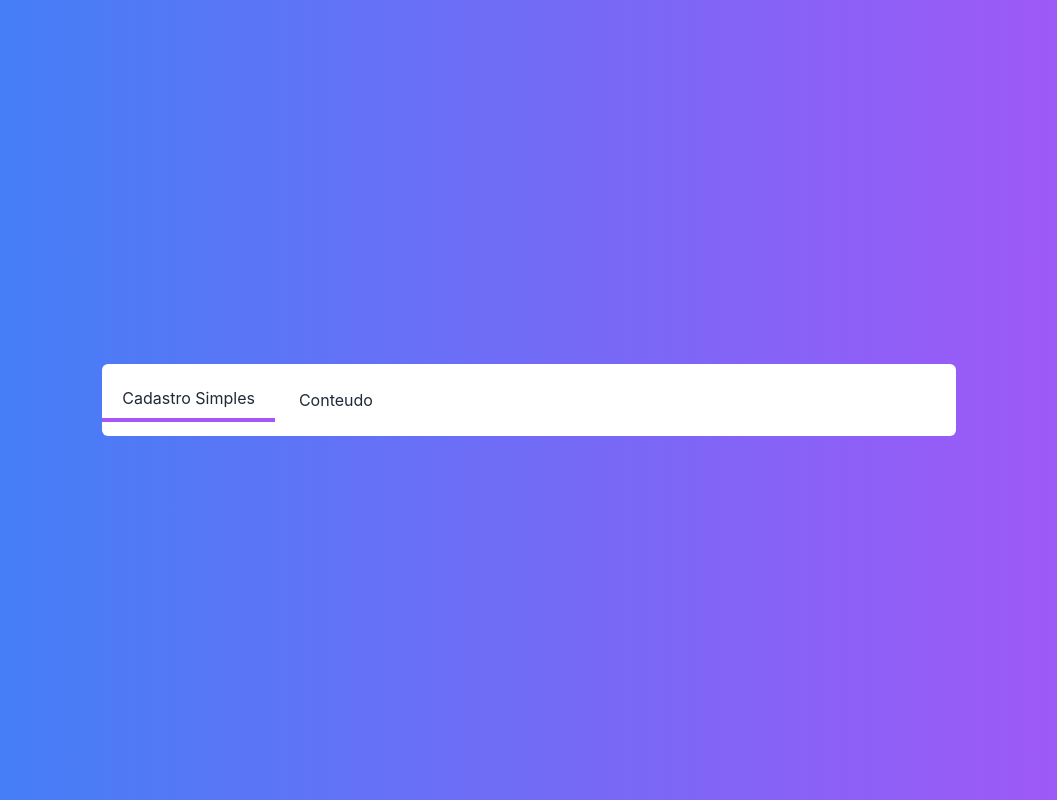
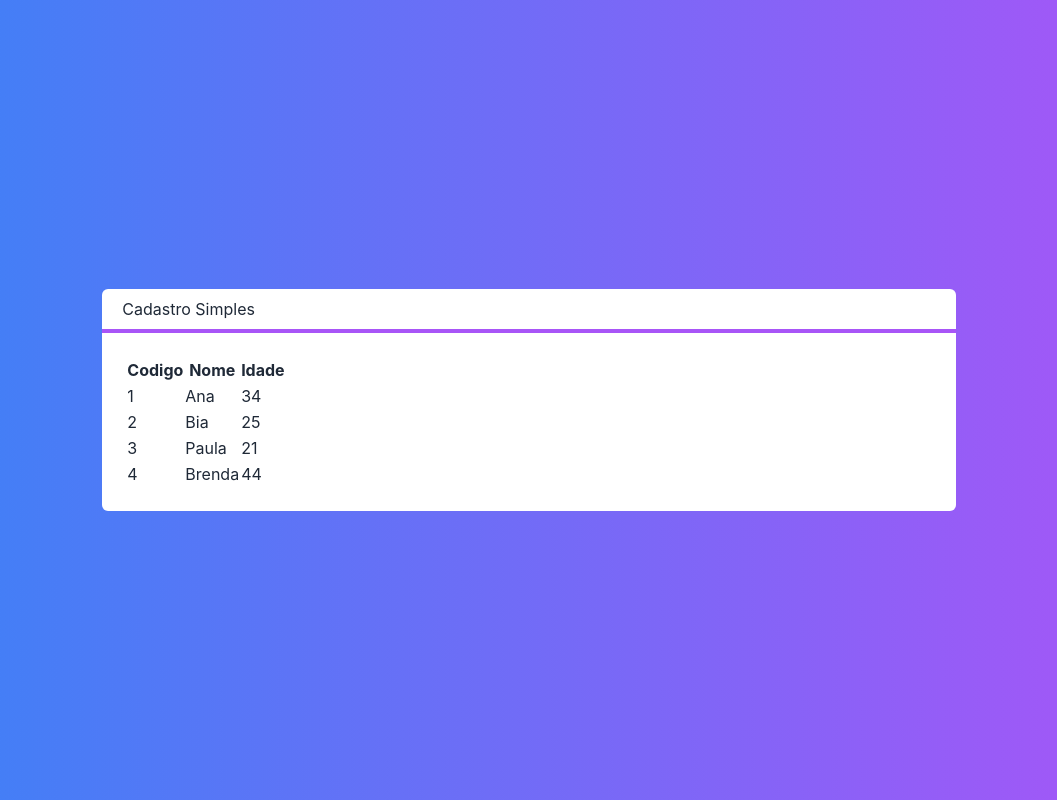
Before and after one commit to NikolasDaltro/Cadastro-Banco-Dados, a Next.js app in the folder next-crud/: page / in a window 1280 px wide. Shown: the whole page, without its empty margins (111-1168 px from the left). Built offline with nearby package versions, Linux system fonts and the light colour scheme.

Commit message:
Incorporando Tabela Part #01

```diff
--- a/next-crud/src/components/Layout.tsx
+++ b/next-crud/src/components/Layout.tsx
@@ -8,7 +8,7 @@ interface LayoutProps{
 export default function Layout(props: LayoutProps) {
     return (
         <div className={`
-        flex flex-col- w-2/3
+        flex flex-col w-2/3
         bg-white text-gray-800 rounded-md
         `}>
             <Titulo>{props.titulo}</Titulo>
--- /dev/null
+++ b/next-crud/src/components/Tabela.tsx
@@ -0,0 +1,37 @@
+import Cliente from '../core/Cliente'
+
+interface TabelaProps {
+    clientes: Cliente[]
+
+}
+
+export default function Tabela(props: TabelaProps) {
+    function renderizarCabecalho() {
+        return (
+            <tr>
+                <th>Codigo</th>
+                <th>Nome</th>
+                <th>Idade</th>
+            </tr>
+        )
+    }
+
+    function renderizarDados(){
+        return props.clientes?.map((cliente, i) => {
+            return(
+                <tr key={cliente.id}>
+                    <td>{cliente.id}</td>
+                    <td>{cliente.nome}</td>
+                    <td>{cliente.idade}</td>
+                </tr>
+            )
+        })
+    }
+
+    return (
+        <table>
+        <thead>{renderizarCabecalho()}</thead>
+        <tbody>{renderizarDados()}</tbody>
+        </table>
+    )
+}
--- a/next-crud/src/pages/index.tsx
+++ b/next-crud/src/pages/index.tsx
@@ -1,6 +1,16 @@
 import Layout from "../components/Layout";
+import Tabela from "../components/Tabela";
+import Cliente from "../core/Cliente";
 
 export default function Home() {
+
+  const clientes = [
+    new Cliente('Ana' , 34, '1'),
+    new Cliente('Bia' , 25, '2'),
+    new Cliente('Paula' , 21, '3'),
+    new Cliente('Brenda' , 44, '4'),
+  ]
+
   return (
     <div className={`
     flex justify-center items-center h-screen
@@ -8,7 +18,7 @@ export default function Home() {
      text-white
     `}>
      <Layout titulo="Cadastro Simples">
-      <span>Conteudo</span>
+        <Tabela clientes={clientes}></Tabela>
      </Layout>
     </div>
   )
```
